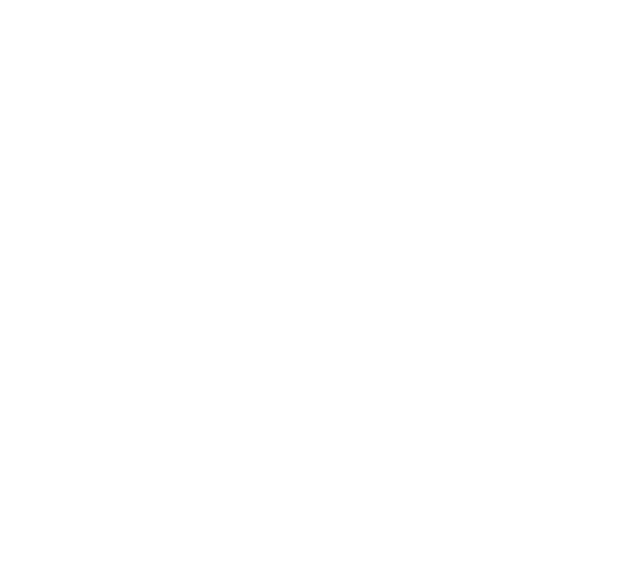
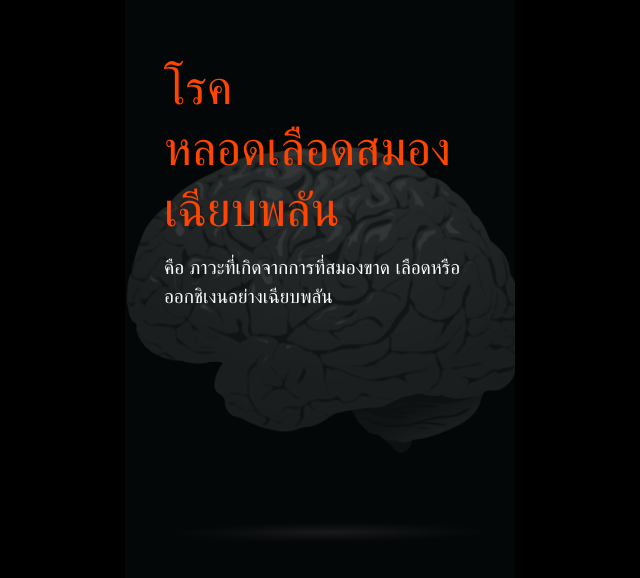
Before and after one commit to Rooniaz/Unexpected-day, a React (Vite) app: page /AfterBefast in a window 1280 px wide. Before the commit this address had no page. Shown: the part 152-730 px from the top of the page, without its empty margins (320-960 px from the left). Built offline with nearby package versions, Linux system fonts and the light colour scheme.

Commit message:
afterBefast

```diff
--- /dev/null
+++ b/src/pages/BEFAST/AfterBefast.tsx
@@ -0,0 +1,99 @@
+import { motion } from "framer-motion";
+import { useNavigate } from "react-router-dom";
+import { fadeInOut } from "../../components/fadeInOut";
+
+const AfterBefast = () => {
+    const navigate = useNavigate();
+
+    const titleStyle = {
+        color: '#FF4500',
+        fontFamily: 'Thai Sans Neue, Arial, sans-serif',
+        fontSize: '3rem',
+        textAlign: 'left' as const,
+        marginBottom: '0.2rem',
+        lineHeight: '1.2'
+    };
+
+    const subtitleStyle = {
+        color: '#fdfefe',
+        fontFamily: 'Thai Sans Neue, Arial, sans-serif',
+        fontSize: '1.2rem',
+        textAlign: 'left' as const,
+        lineHeight: '1.5',
+        marginTop: '1rem'
+    };
+
+    const titleVariants = {
+        hidden: { opacity: 0, y: 20 },
+        visible: (i: number) => ({
+        opacity: 1,
+        y: 0,
+        transition: {
+            delay: i * 0.3,
+            duration: 0.5
+        }
+        })
+    };
+
+    const handleClick = () => {
+        navigate("/Friendbrain");
+    };
+
+    return (
+        <div className="w-full min-h-screen flex justify-center items-center bg-black">
+        <motion.div
+            className="relative w-[390px] h-[844px] overflow-hidden"
+            style={{ backgroundColor: 'black' }}
+            initial="initial"
+            animate="animate"
+            exit="exit"
+            variants={fadeInOut(2, "easeInOut", 0)}
+            onClick={handleClick}
+        >
+            <img
+            src="/gif/43-45/brain.png"
+            alt="Background"
+            className="absolute inset-0 w-full h-full object-cover"
+            />
+
+            <motion.div
+            className="absolute top-1/4 left-1/2 -translate-x-1/2 w-[80%] z-20"
+            initial="hidden"
+            animate="visible"
+            >
+            <motion.h1
+                style={titleStyle}
+                variants={titleVariants}
+                custom={0}
+            >
+                โรค
+            </motion.h1>
+            <motion.h1
+                style={titleStyle}
+                variants={titleVariants}
+                custom={1}
+            >
+                หลอดเลือดสมอง
+            </motion.h1>
+            <motion.h1
+                style={titleStyle}
+                variants={titleVariants}
+                custom={2}
+            >
+                เฉียบพลัน
+            </motion.h1>
+            <motion.p
+                style={subtitleStyle}
+                variants={titleVariants}
+                custom={3}
+            >
+                คือ ภาวะที่เกิดจากการที่สมองขาด
+                เลือดหรือออกชิเงนอย่างเฉียบพลัน
+            </motion.p>
+            </motion.div>
+        </motion.div>
+        </div>
+    );
+};
+
+export default AfterBefast;
--- /dev/null
+++ b/src/pages/BEFAST/TimeToCall.tsx
@@ -0,0 +1,99 @@
+import { motion } from "framer-motion";
+import { useNavigate } from "react-router-dom";
+import { fadeInOut } from "../../components/fadeInOut";
+
+const TimeToCall = () => {
+    const navigate = useNavigate();
+
+    const titleStyle = {
+        color: '#FF4500',
+        fontFamily: 'Thai Sans Neue, Arial, sans-serif',
+        fontSize: '3rem',
+        textAlign: 'left' as const,
+        marginBottom: '0.2rem',
+        lineHeight: '1.2'
+    };
+
+    const subtitleStyle = {
+        color: '#fdfefe',
+        fontFamily: 'Thai Sans Neue, Arial, sans-serif',
+        fontSize: '1.2rem',
+        textAlign: 'left' as const,
+        lineHeight: '1.5',
+        marginTop: '1rem'
+    };
+
+    const titleVariants = {
+        hidden: { opacity: 0, y: 20 },
+        visible: (i: number) => ({
+        opacity: 1,
+        y: 0,
+        transition: {
+            delay: i * 0.3,
+            duration: 0.5
+        }
+        })
+    };
+
+    const handleClick = () => {
+        navigate("/Friendbrain");
+    };
+
+    return (
+        <div className="w-full min-h-screen flex justify-center items-center bg-black">
+        <motion.div
+            className="relative w-[390px] h-[844px] overflow-hidden"
+            style={{ backgroundColor: 'black' }}
+            initial="initial"
+            animate="animate"
+            exit="exit"
+            variants={fadeInOut(2, "easeInOut", 0)}
+            onClick={handleClick}
+        >
+            <img
+            src="/gif/43-45/brain.png"
+            alt="Background"
+            className="absolute inset-0 w-full h-full object-cover"
+            />
+
+            <motion.div
+            className="absolute top-1/4 left-1/2 -translate-x-1/2 w-[80%] z-20"
+            initial="hidden"
+            animate="visible"
+            >
+            <motion.h1
+                style={titleStyle}
+                variants={titleVariants}
+                custom={0}
+            >
+                โรค
+            </motion.h1>
+            <motion.h1
+                style={titleStyle}
+                variants={titleVariants}
+                custom={1}
+            >
+                หลอดเลือดสมอง
+            </motion.h1>
+            <motion.h1
+                style={titleStyle}
+                variants={titleVariants}
+                custom={2}
+            >
+                เฉียบพลัน
+            </motion.h1>
+            <motion.p
+                style={subtitleStyle}
+                variants={titleVariants}
+                custom={3}
+            >
+                คือ ภาวะที่เกิดจากการที่สมองขาด
+                เลือดหรือออกชิเงนอย่างเฉียบพลัน
+            </motion.p>
+            </motion.div>
+        </motion.div>
+        </div>
+    );
+};
+
+export default TimeToCall;
--- a/src/routes/AppRoutes.tsx
+++ b/src/routes/AppRoutes.tsx
@@ -23,6 +23,8 @@
 import StoryCanteen3 from "../pages/stories3/StoryCanteen3";
 import StoryHomework3 from "../pages/stories3/StoryHomework3";
 import StoryWork3 from "../pages/stories3/StoryWork3";
+import AfterBefast from "../pages/BEFAST/AfterBefast";
+import TimeToCall from "../pages/BEFAST/TimeToCall";
 
 
 import PlacePark from "../pages/FirstPlace/PlacePark";
@@ -71,7 +73,8 @@
       <Route path="/story/hospital2" element={<StoryHospital2 />} />
       <Route path="/Braindetail" element={<BrainDetail />} />
       <Route path="/FriendBrain" element={<Friendbrain />} />
-
+      <Route path="/AfterBefast" element={<AfterBefast />} />
+      <Route path="/TimeToCall" element={<TimeToCall />} />
     </Routes>
   );
 };
```
